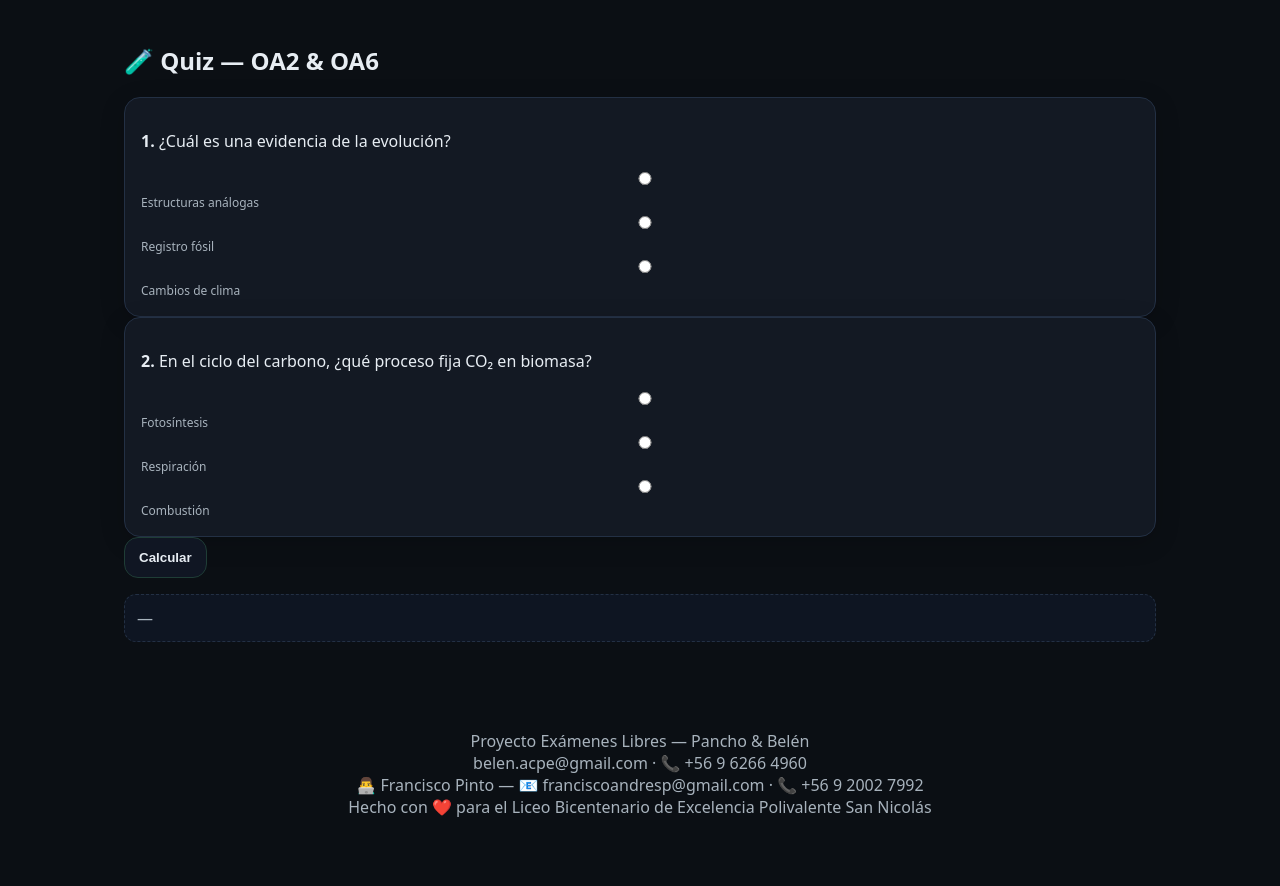
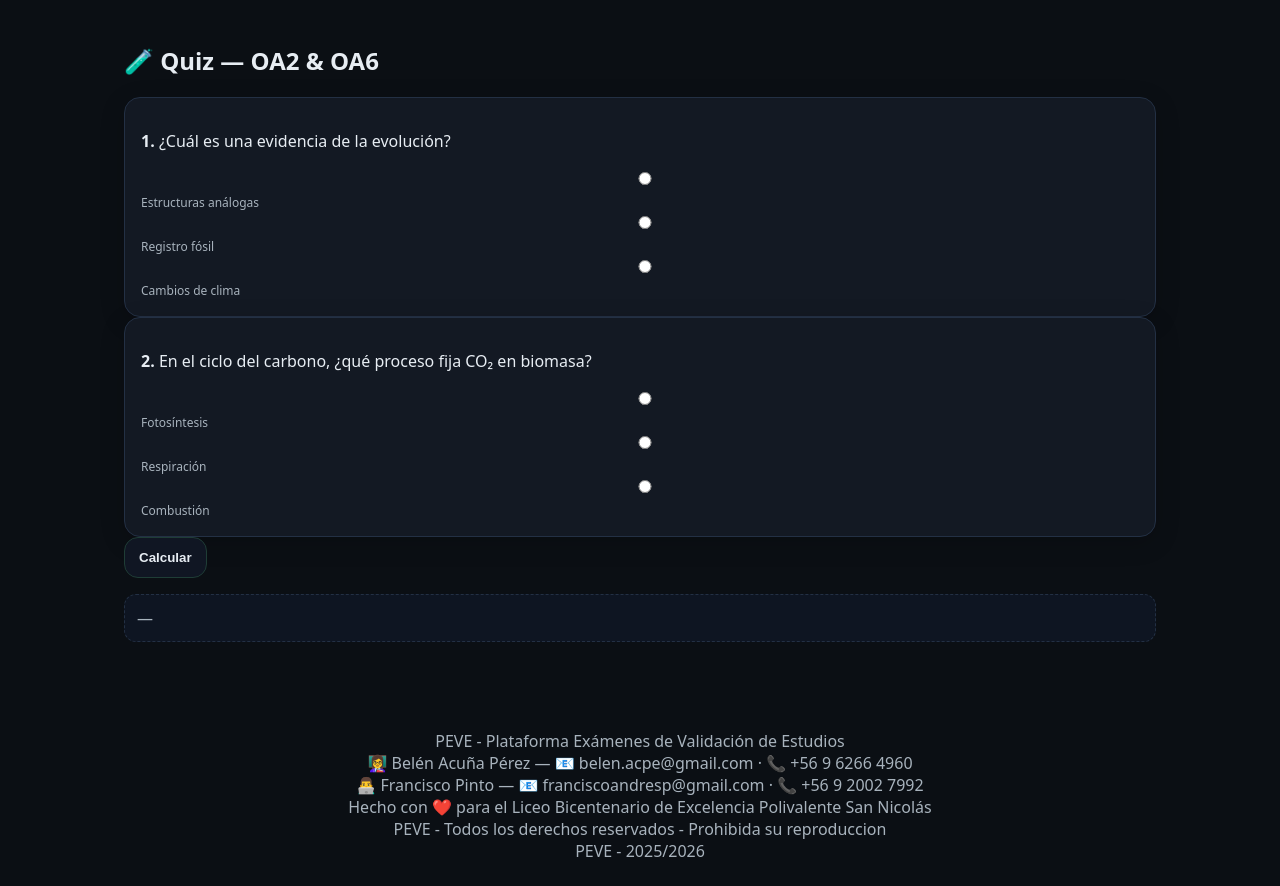
Before and after one commit to cochipichichi/PEVE, a plain HTML site: page pages/quiz_bio1m.html in a window 1280 px wide. Shown: the part 66-952 px from the top of the page. Before the commit the page ends 908 px from the top, so only its background shows below. Drawn offline with Linux system fonts and the light colour scheme.

Commit message:
Update footer information and contact details

```diff
--- a/pages/quiz_bio1m.html
+++ b/pages/quiz_bio1m.html
@@ -59,10 +59,12 @@ async function evalQuiz() {
 </main>
 
 <footer class="footer">
-  <div>Proyecto Exámenes Libres — Pancho & Belén</div>
-  <div>belen.acpe@gmail.com · 📞 +56 9 6266 4960</div>
+  <div>PEVE - Plataforma Exámenes de Validación de Estudios</div>
+  <div>👩‍🏫 Belén Acuña Pérez — 📧 belen.acpe@gmail.com · 📞 +56 9 6266 4960</div>
   <div>👨‍💻 Francisco Pinto — 📧 franciscoandresp@gmail.com · 📞 +56 9 2002 7992</div>
   <div>Hecho con ❤️ para el Liceo Bicentenario de Excelencia Polivalente San Nicolás</div>
+  <div>PEVE - Todos los derechos reservados - Prohibida su reproduccion</div>
+  <div>PEVE - 2025/2026</div>
 </footer>
 
 </body></html>
```
